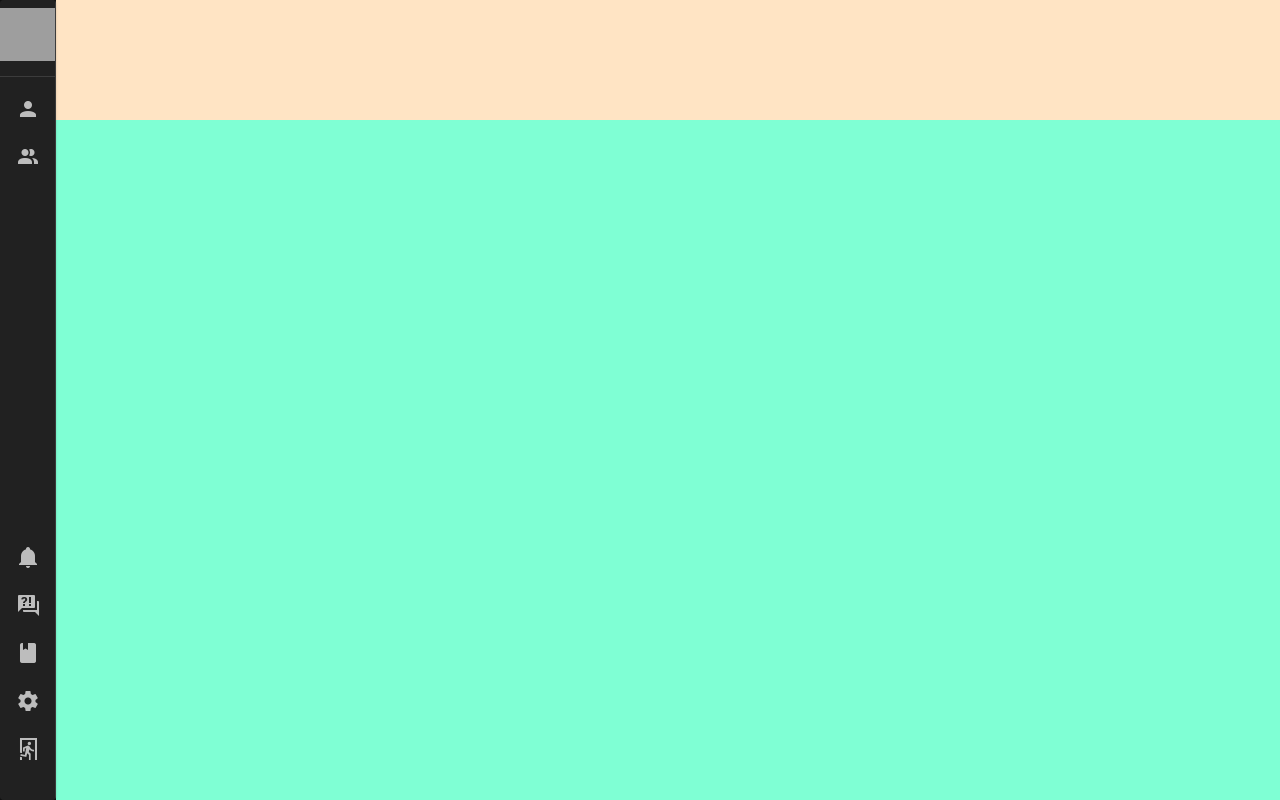
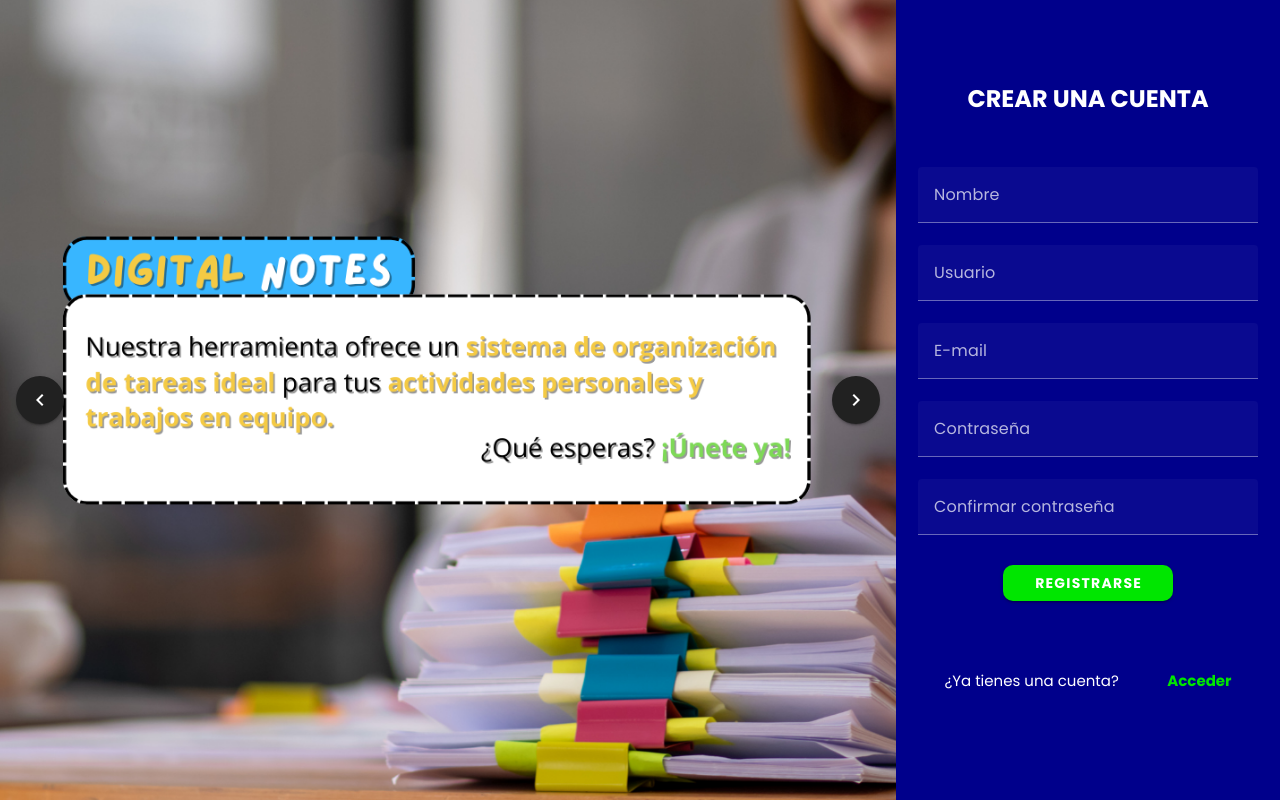
Before and after one commit to kpuxinnodev/digital-notes, a Vue app in the folder Front-End/: page / in a window 1280 px wide. Built offline with nearby package versions, Linux system fonts and the light colour scheme; grey boxes are pictures that could not be loaded.

Commit message:
corregido login.vue y register.vue

```diff
--- /dev/null
+++ b/Front-End/src/components/GreenButton.vue
@@ -0,0 +1,11 @@
+<template>
+    <v-btn
+
+    ></v-btn>
+</template>
+<script setup>
+//
+</script>
+<style scoped>
+
+</style>
--- a/Front-End/src/components/NavBar.vue
+++ b/Front-End/src/components/NavBar.vue
@@ -59,10 +59,6 @@ const rutas_dos = [ //Menús secundarios
   text-decoration: none;
 }
 
-.v-card--variant-elevated, .v-card--variant-flat {
-  background: none;
-}
-
 img{
   height: 53px;
 }
--- a/Front-End/src/pages/index.vue
+++ b/Front-End/src/pages/index.vue
@@ -1,34 +1,80 @@
 <template>
   <div class="main">
-    <!--Main-->
-    <NavBar/>
+    <!--Main page-->
+    <div class="carousel">
+      <!--Carousel-->
 
-    <div class="content">
-      <!--Page Content-->
-      <div class="notes-options">
-        <!--Opciones de Notas-->
+      <v-carousel
+      show-arrows="hover"
+      height="100%"
+      hide-delimiters="true"
+      >
+        <v-carousel-item v-for="(imagen, index) in imagenes"
+        :key="index"
+        :src="imagen.src"
+        :cover="imagen.cover"
+        ></v-carousel-item>
+      </v-carousel>
 
-      </div>
+    </div>
+    <div class="formulario">
+      <!--Formulario-->
 
-      <div class="notes-show">
-        <!--Mostrar las Notas-->
+      <h2>crear una cuenta</h2>
 
+      <v-sheet class="mx-auto" width="340">
+        <v-form fast-fail @submit.prevent>
+          <v-text-field v-for="(campo, index) in campos"
+          :key="index"
+          :v-model="campo.model"
+          :rules="campo.rules"
+          :label="campo.label"
+          ></v-text-field>
+
+          <v-btn class="mt-2" type="submit" block>Registrarse</v-btn>
+        </v-form>
+      </v-sheet>
+
+      <div class="acceder">
+        <!--Acceder-->
+        <p>
+          ¿Ya tienes una cuenta?
+        </p>
+        <a href="#">Acceder</a>
       </div>
     </div>
-
   </div>
 </template>
+
 <script setup>
-import NavBar from '@/components/NavBar.vue';
+import { ref } from 'vue'
 
+//<-Carousel->
+const imagenes = ref([  //Almacena imágenes que se muestran en el carousel.
+  {nombre: "Bienvenida", src: "/img/register/1.png", cover:"cover"},
+  {nombre: "Servicios", src: "/img/register/2.png", cover:"cover"},
+  {nombre: "Membresía", src: "/img/register/3.png", cover:"cover"}
+]);
+
+//<-Formulario->
+const campos = ref([  //Almacena los campos que se muestran en el formulario.
+  {model:"Nombre", rules:"", label:"Nombre"},
+  {model:"Usuario", rules:"", label:"Usuario"},
+  {model:"E-mail", rules:"", label:"E-mail"},
+  {model:"Password", rules:"", label:"Contraseña"},
+  {model:"PasswordValidate", rules:"", label:"Confirmar contraseña"}
+])
 </script>
+
 <style scoped>
+@import url('https://fonts.googleapis.com/css2?family=Poppins:wght@300;400;600;700&family=Roboto:wght@300;400;500;700&display=swap');
+
+/**----div.main----*/
 
 *{
   font-family: "Poppins", sans-serif;
 }
 
-/**----div.main----*/
 .main {
   height: 100%;
   width: 100%;
@@ -37,36 +83,85 @@ import NavBar from '@/components/NavBar.vue';
   flex-direction: row;
 }
 
-/**----div.nav-bar----*/
-.nav-bar {
-  height: 100%;
-  width: 60px;
+/**----div.carousel----*/
+.carousel {
+  height: 100vh;
+  width: 70%;
+  display: flex;
 
-  background-color: goldenrod;
+  background-color: black;
 }
 
-/**----div.content----*/
-.content {
-  height: 100%;
-  width: 100%;
-
-  background-color: skyblue;
+.v-carousel {
+  flex: 1;
 }
 
-/**----div.notes-options----*/
-.content > .notes-options {
-  height: 15%;
-  width: 100%;
-
-  background-color: bisque;
+.v-carousel-item {
+  height: 100vh;
 }
 
-/**----div.notes-show----*/
-.content > .notes-show {
-  height: 85%;
+/**----div.formulario----*/
+.formulario {
+  height: 100%;
+  width: 30%;
+
+  display: flex;
+  flex-direction: column;
+  align-items: center;
+  justify-content: space-evenly;
+
+  background-color: darkblue;
+}
+
+.formulario > h2 {
+  margin-top: 50px;
+  margin-bottom: 20px;
+  align-self: center;
+  text-transform: uppercase;
+}
+
+.formulario > .v-sheet {
+  background-color: transparent;
+
+}
+
+button {
+  background-color: rgb(0, 230, 0);
+  border-radius: 10px;
+  margin: auto;
+  font-weight: bolder;
+}
+
+.v-btn--block {
+  min-width: 50%;
+  align-self: center;
+}
+
+
+/**----div.acceder----*/
+.acceder {
+  height: 10%;
   width: 100%;
+  position: relative;
+  margin-top: 10%;
+  margin-bottom: 5%;
 
-  background-color: aquamarine;
+  display: flex;
+  flex-direction: row;
+
+  background-color: darkblue;
+  justify-content: space-evenly;
+}
+
+.acceder > p {
+  font-size: 15px;
+}
+
+.acceder > a {
+  font-size: 15px;
+  text-decoration: none;
+  color: rgb(0, 230, 0);
+  font-weight: bolder;
 }
 
 </style>
--- a/Front-End/src/pages/login.vue
+++ b/Front-End/src/pages/login.vue
@@ -33,7 +33,7 @@
 
       <v-carousel
       show-arrows="hover"
-      height="642"
+      height="100%"
       hide-delimiters="true"
       >
         <v-carousel-item v-for="(imagen, index) in imagenes"
@@ -87,6 +87,14 @@ const campos = ref([  //Almacena los campos que se muestran en el formulario.
   width: 70%;
 
   background-color: black;
+}
+
+.v-carousel {
+  flex: 1;
+}
+
+.v-carousel-item {
+  height: 100vh;
 }
 
 /**----div.formulario----*/
--- /dev/null
+++ b/Front-End/src/pages/miespacio.vue
@@ -0,0 +1,158 @@
+<template>
+    <div class="main">
+      <!--Main-->
+      <NavBar/>
+
+      <div class="content">
+        <!--Page Content-->
+        <div class="notes-options">
+          <!--Opciones de Notas-->
+          <div class="botones">
+            <!--Botones-->
+            <div class="botones-g1">
+            <v-btn
+              prepend-icon="mdi-plus"
+              color="green">
+              crear nota
+            </v-btn>
+            <v-btn
+              prepend-icon="mdi-plus-box"
+              color="amber">
+              crear grupo
+            </v-btn>
+          </div>
+          <div class="botones-g2">
+            <v-btn
+              icon="mdi-delete"
+              color="red">
+            </v-btn>
+          </div>
+          </div>
+
+          <div class="completadas">
+            <h3>Tareas completadas</h3>
+
+            <v-card class="nota-completada"
+            prepend-icon="mdi-account"
+            >
+            <v-card-text>
+              Lorem ipsum dolor sit amet, consectetur adipiscing elit, sed do eiusmod.
+            </v-card-text>
+          </v-card>
+          </div>
+        </div>
+
+        <div class="notes-show">
+          <!--Mostrar las Notas-->
+
+        </div>
+      </div>
+
+    </div>
+  </template>
+  <script setup>
+  import NavBar from '@/components/NavBar.vue';
+
+  </script>
+  <style scoped>
+
+  *{
+    font-family: "Poppins", sans-serif;
+  }
+
+  /**----div.main----*/
+  .main {
+    height: 100%;
+    width: 100%;
+
+    display: flex;
+    flex-direction: row;
+  }
+
+  /**----div.nav-bar----*/
+  .nav-bar {
+    height: 100%;
+    width: 60px;
+
+    background-color: goldenrod;
+  }
+
+  /**----div.content----*/
+  .content {
+    height: 100%;
+    width: 100%;
+
+    background-color: skyblue;
+  }
+
+  /**----div.notes-options----*/
+  .content > .notes-options {
+    display: flex;
+    flex-direction: row;
+    justify-content: space-evenly;
+
+    height: 18%;
+    width: 100%;
+
+    background-color: bisque;
+  }
+
+  .botones {
+    display: flex;
+    flex-direction: row;
+    width: 40%;
+    padding-left: 5%;
+  }
+
+  .botones-g1 {
+    display: flex;
+    flex-direction: column;
+    height: 100%;
+    width: auto;
+    margin-left: 20%;
+    justify-content: space-evenly;
+    align-items: center;
+  }
+
+  .botones-g2 {
+    display: flex;
+    align-items: center;
+    margin-left: 5%;
+  }
+
+  .completadas {
+    width: 60%;
+    display: flex;
+    flex-direction: column;
+    justify-content: center;
+  }
+
+  .completadas > h3{
+    color: black;
+  }
+
+  .nota-completada {
+    display: flex;
+    flex-direction: row;
+    margin-right: 20%;
+  }
+
+  ::v-deep .v-card-item__prepend {
+    grid-area: prepend;
+    padding-inline-end:0 !important;
+  }
+
+  .v-card-text {
+    padding: 10px 10px 10px 10px;
+    margin: 0;
+  }
+
+  /**----div.notes-show----*/
+  .content > .notes-show {
+    height: 82%;
+    width: 100%;
+
+    background-color: aquamarine;
+  }
+
+  </style>
```
